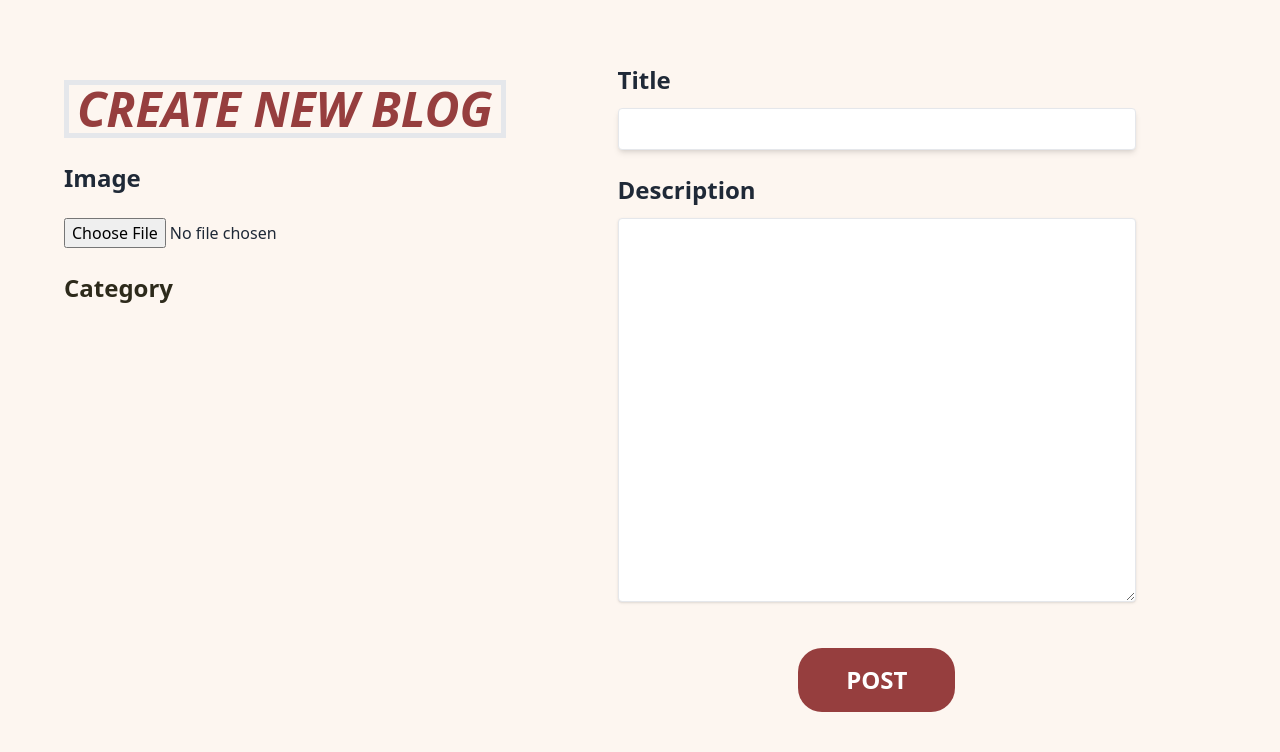
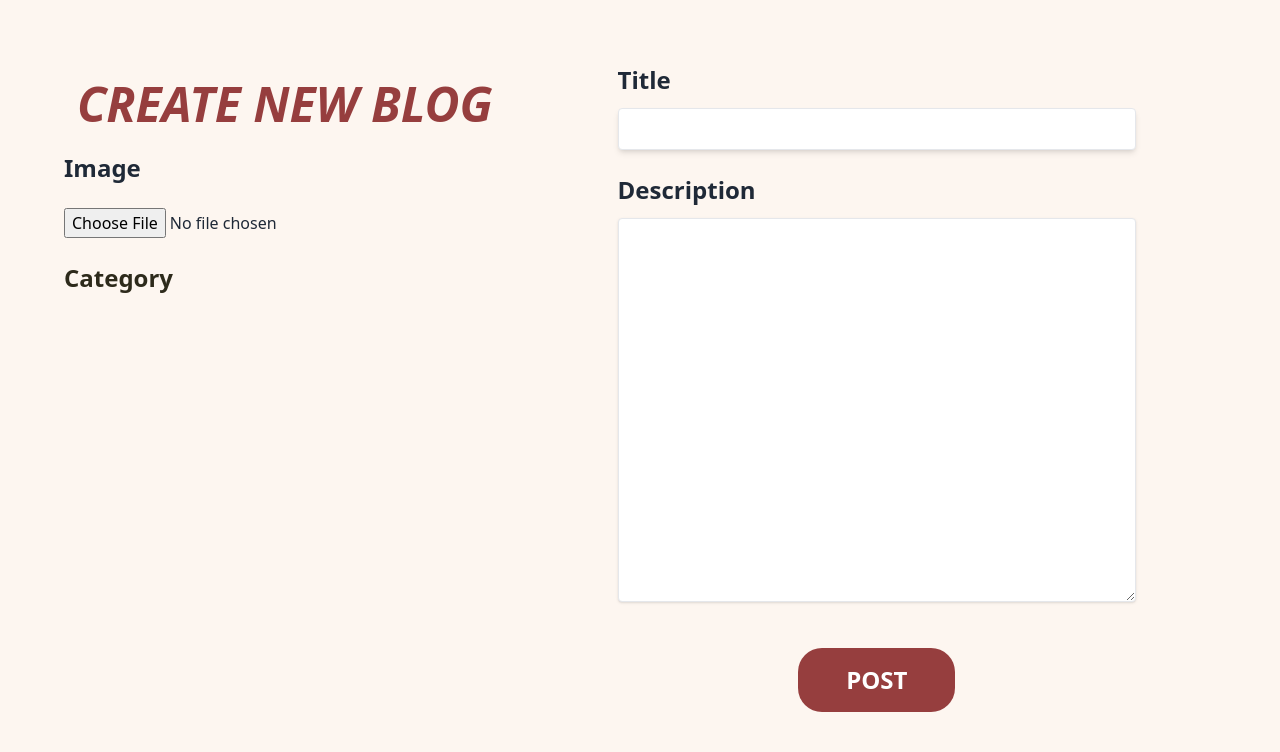
Before and after one commit to MyNNeiei/Memomind_Cloud, a Django app: page /blog/create/ in a window 1280 px wide. Shown: the part 64-816 px from the top of the page. Run offline with Django 5.2, Linux system fonts and the light colour scheme; the visitor is signed in with stand-in values (Sample User, id 1); data that the repository does not hold is empty; some libraries are stand-ins or nearby versions.

Commit message:
finish web

```diff
--- a/memomind/memomind_app/templates/create_post.html
+++ b/memomind/memomind_app/templates/create_post.html
@@ -10,7 +10,7 @@
         <div class="flex justify-between">
             <!-- left -->
             <div class=" w-2/5 p-4">
-                <h1 class="text-5xl font-bold text-darkred mb-4 text-center border-[5px]"><i>CREATE NEW BLOG</i></h1>
+                <h1 class="text-5xl font-bold text-darkred mb-4 text-center"><i>CREATE NEW BLOG</i></h1>
 
                 <!-- Image Upload with Preview -->
                 <div>
```
